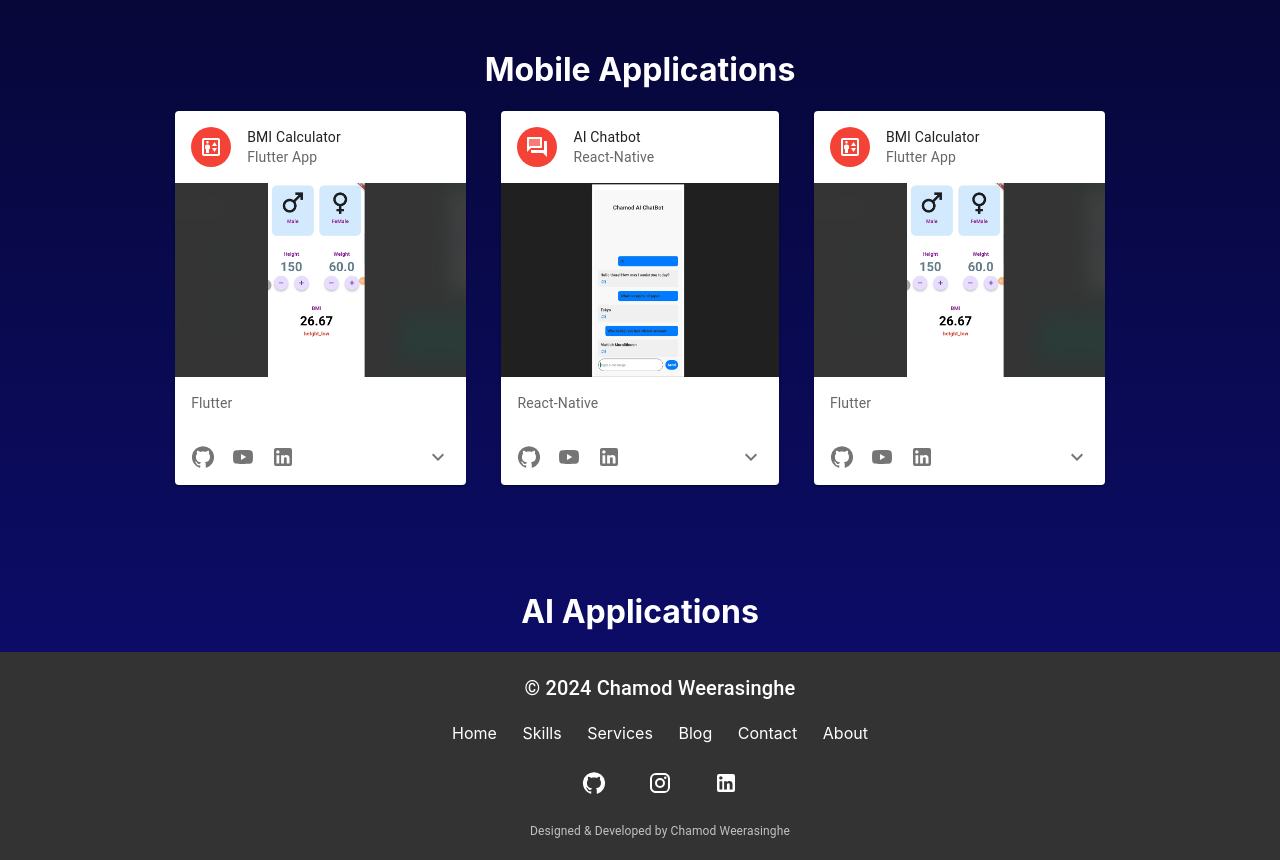
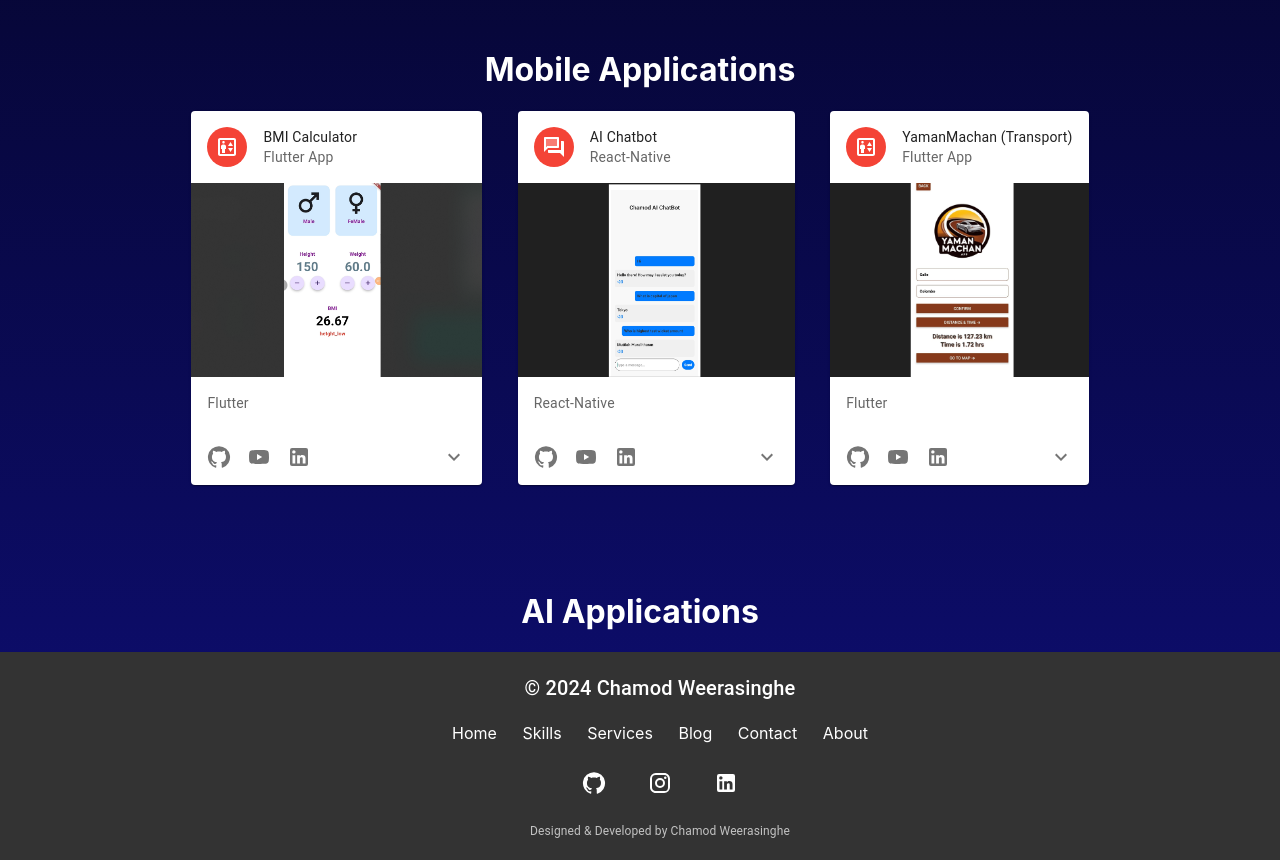
Before and after one commit to chamodlw/portfolio_chamod, a React (Create React App) app: page /projects in a window 1280 px wide. Shown: the part 800-1660 px from the top of the page. Built offline with nearby package versions, Linux system fonts and the light colour scheme.

Commit message:
project change

```diff
--- a/src/components/projects/mobile3.js
+++ b/src/components/projects/mobile3.js
@@ -13,22 +13,22 @@
 import ExpandMoreIcon from '@mui/icons-material/ExpandMore';
 import { GitHub, LinkedIn, YouTube } from '@mui/icons-material';
 import ElevatorOutlinedIcon from '@mui/icons-material/ElevatorOutlined';
-import web_img1 from '../../images/bmi2.png';
+import web_img3 from '../../images/yamanmachan.png'
 
 // Sections in array format
 const web1 = {
   avatar: <ElevatorOutlinedIcon />,
-  title: "BMI Calculator",
+  title: "YamanMachan (Transport)",
   subheader: "Flutter App",
-  image: web_img1,
+  image: web_img3,
   links: [
     {
       icon: <GitHub />,
-      onClick: () => window.open('https://github.com/chamodlw/BMI')
+      onClick: () => window.open('https://github.com/chamodlw/TRANSPORT')
     },
     {
       icon: <YouTube />,
-      onClick: () => window.open('https://youtu.be/YoBMERlW-gg?si=1H1KITXVKMxlZbUR')
+      onClick: () => window.open('https://youtube.com/shorts/qYsiNPYTKBA?feature=share')
     },
     {
       icon: <LinkedIn />,
```
Also changed, not shown: src/images/yamanmachan.png (added).
